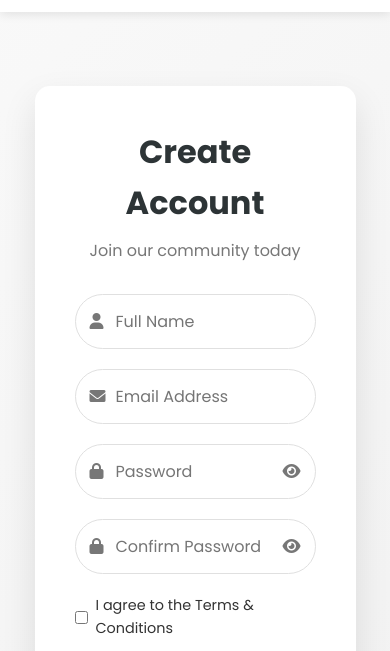
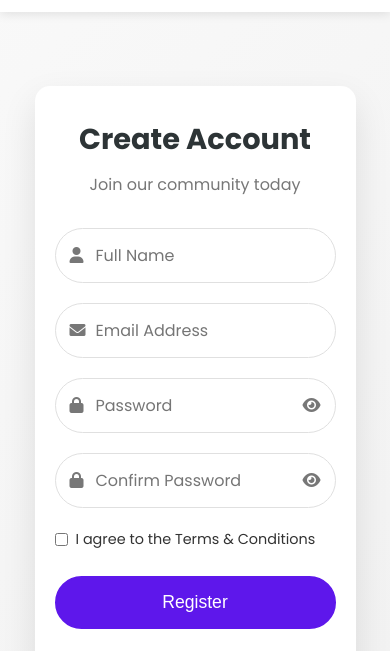
Before and after one commit to Harrypatria/patriaco.github.io, a plain HTML site: page register.html in a window 390 px wide. Shown: the part 64-715 px from the top of the page. Drawn offline with Linux system fonts and the light colour scheme; files that its build step writes are made by us from their sources; a script that the page names is missing.

Commit message:
Update auth.css

```diff
--- a/auth.css
+++ b/auth.css
@@ -234,4 +234,18 @@
         transform: translateY(-10px);
     }
     to {
-        opacity:
+        opacity: 1;
+        transform: translateY(0);
+    }
+}
+
+/* Responsive styles */
+@media (max-width: 576px) {
+    .auth-box {
+        padding: 30px 20px;
+    }
+
+    .auth-header h2 {
+        font-size: 1.8rem;
+    }
+}
```
